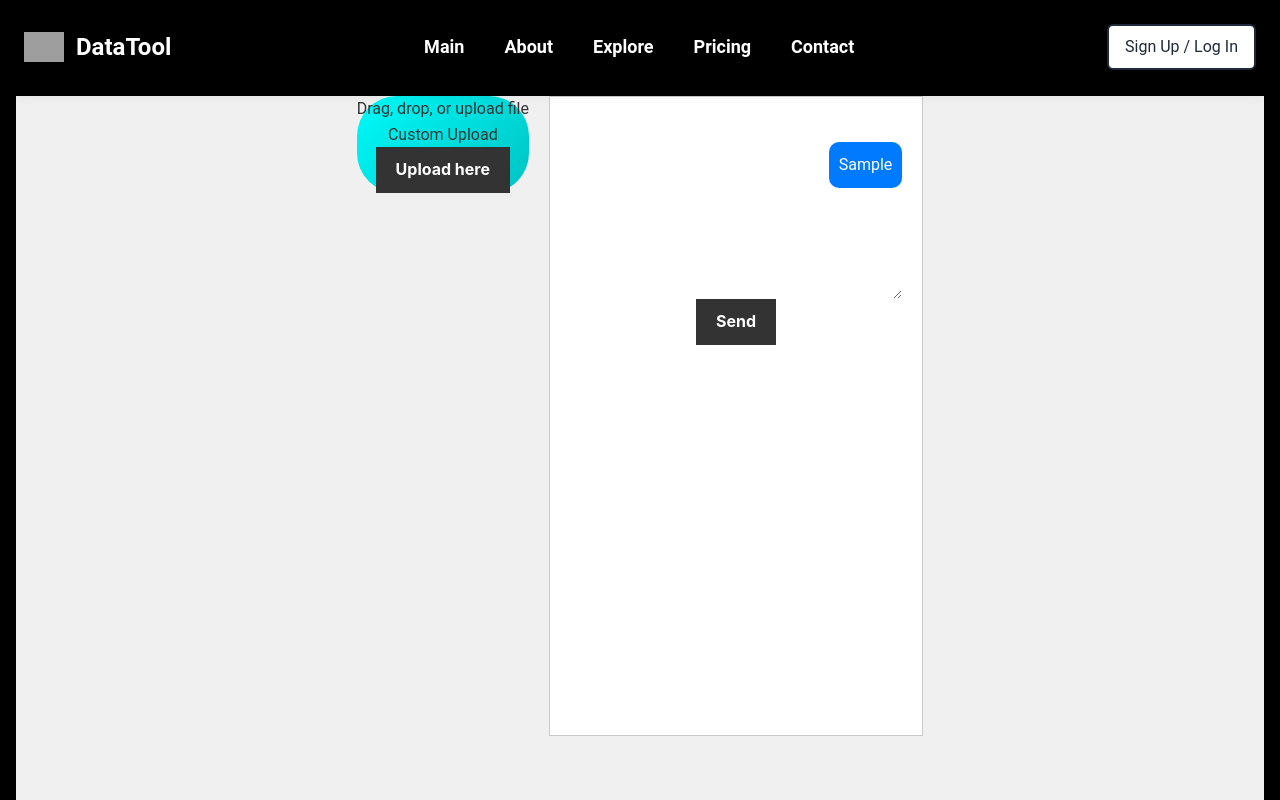
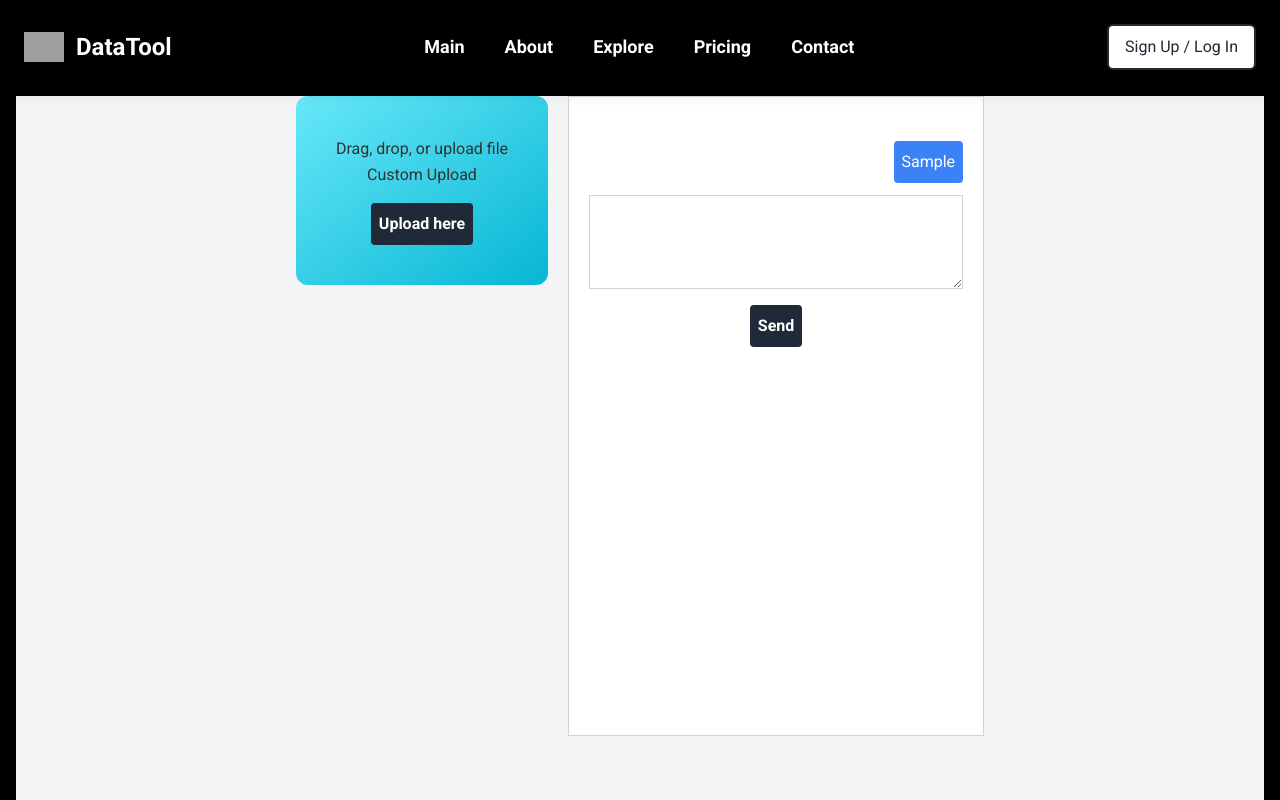
Before and after one commit to AryanKumar1401/Data-tool, a React (Create React App) app: page /explore in a window 1280 px wide. Both pictures are taken after typing "Sample" into the empty fields and a click on the button "Send". Shown: the top 800 px of the page. Built offline with nearby package versions, Linux system fonts and the light colour scheme; no server answers; grey boxes are pictures that could not be loaded.

Commit message:
Organization, File interactivity
- organized UploadPage into different files coz too messy
- Chat can interact with the file (naive approach tho)

```diff
--- a/package.json
+++ b/package.json
@@ -8,9 +8,11 @@
     "@testing-library/user-event": "^13.5.0",
     "axios": "^1.7.2",
     "firebase": "^10.12.1",
+    "fs": "^0.0.1-security",
     "openai": "^4.47.1",
     "react": "^18.3.1",
     "react-dom": "^18.3.1",
+    "react-helmet": "^6.1.0",
     "react-responsive-carousel": "^3.2.23",
     "react-router-dom": "^6.23.0",
     "react-scripts": "5.0.1",
--- a/src/App.js
+++ b/src/App.js
@@ -7,6 +7,8 @@ import AboutPage from './pages/AboutPage';
 import UploadPage from './pages/UploadPage';
 import PricingPage from './pages/PricingPage';
 import SignIn from './components/SignIn';
+import { Helmet} from 'react-helmet';
+
 
 
 //change
@@ -17,7 +19,11 @@ function App() {
   const closeModal = () => setShowAuth(false);
 
   return (
+
     <Router>
+      <Helmet>
+        <title>Data Tool</title>
+      </Helmet>
       <GlobalStyles />
       <div className="flex flex-col min-h-screen">
         <header className="bg-black fixed top-2 left-2 right-2 p-4 rounded-lg shadow-lg flex justify-between items-center z-50">
--- /dev/null
+++ b/src/components/ChatBox.js
@@ -0,0 +1,24 @@
+import React from 'react';
+
+const ChatBox = ({ messages, input, setInput, handleChatSubmit }) => {
+  return (
+    <div className="flex flex-col items-center w-1/3 ml-5 bg-white p-5 border border-gray-300 h-4/5 overflow-y-auto">
+      <div className="flex flex-col items-start w-full mt-5">
+        {messages.map((msg, index) => (
+          <div key={index} className={`p-2 rounded my-1 ${msg.isUser ? 'bg-blue-500 text-white self-end' : 'bg-gray-200 text-black self-start'}`}>
+            {msg.text}
+          </div>
+        ))}
+      </div>
+      <textarea
+        className="w-full p-2 mt-2 border border-gray-300"
+        value={input}
+        onChange={(e) => setInput(e.target.value)}
+        rows="3"
+      />
+      <button className="bg-gray-800 text-white font-bold p-2 rounded hover:bg-gray-600 mt-4" onClick={handleChatSubmit}>Send</button>
+    </div>
+  );
+};
+
+export default ChatBox;
--- /dev/null
+++ b/src/components/FileUpload.js
@@ -0,0 +1,20 @@
+import React from 'react';
+
+const FileUpload = ({ handleFileChange, handleUpload, progress, msg }) => {
+  return (
+    <div className="flex flex-col items-center p-10 bg-gradient-to-br from-cyan-300 to-cyan-500 rounded-xl">
+      <h1>Drag, drop, or upload file</h1>
+      <label htmlFor="file-upload" className="custom-file-upload cursor-pointer">
+        Custom Upload
+      </label>
+      <input id="file-upload" className="hidden" onChange={handleFileChange} type="file" />
+      <button className="bg-gray-800 text-white font-bold p-2 rounded hover:bg-gray-600 mt-4" onClick={handleUpload}>
+        Upload here
+      </button>
+      {progress.started && <progress className="w-full" max="100" value={progress.percentageCompleted}></progress>}
+      {msg && <span>{msg}</span>}
+    </div>
+  );
+};
+
+export default FileUpload;
--- a/src/pages/UploadPage.js
+++ b/src/pages/UploadPage.js
@@ -1,246 +1,68 @@
-//IMPORTS START
-
-
-//WE NEED TO ORIGINALIZE CODE SNIPPETS
-
 import React, { useState } from 'react';
-import styled from 'styled-components';
-import {ref, uploadBytesResumable, getDownloadURL } from 'firebase/storage';
-import OpenAI from 'openai';
-import { storage } from '../firebase'; // Import your initialized Firebase storage instance
-
-//IMPORTS END
-const openai = new OpenAI({
-  apiKey: process.env.REACT_APP_OPENAI_API_KEY,
-  dangerouslyAllowBrowser: true
-});
-
-// Initialize OpenAI API END
-
-
-//CSS START
-
-const PageContainer = styled.div`
-  display: flex;
-  flex-direction: row;
-  align-items: flex-start;
-  justify-content: center;
-  height: 100vh;
-  background-color: #f0f0f0;
-`;
-
-const FormContainer = styled.div`
-  display: flex;
-  flex-direction: column;
-  align-items: center;
-  border-radius: 40px;
-  background: linear-gradient(135deg, #00fafa, #00c3c3);
-`;
-
-const Input = styled.input`
-  margin: 10px 0;
-  padding: 10px;
-  display: none;
-`;
-
-const Button = styled.button`
-  padding: 10px 20px;
-  background-color: #333;
-  color: white;
-  font-weight: bold;
-  font-family: 'Inter', sans-serif;
-  border: none;
-  cursor: pointer;
-
-  &:hover {
-    background-color: #555;
-  }
-`;
-
-const ChatContainer = styled.div`
-  display: flex;
-  flex-direction: column;
-  align-items: center;
-  width: 30%;
-  margin-left: 20px;
-  background-color: #fff;
-  padding: 20px;
-  border: 1px solid #ccc;
-  height: 80vh;
-  overflow-y: auto;
-`;
-
-const ChatBox = styled.div`
-  display: flex;
-  flex-direction: column;
-  align-items: flex-start;
-  width: 100%;
-  margin-top: 20px;
-`;
-
-const MessageInput = styled.textarea`
-  width: 100%;
-  padding: 10px;
-  margin-top: 10px;
-`;
-
-const Message = styled.div`
-  background-color: ${(props) => (props.isUser ? '#007bff' : '#eee')};
-  color: ${(props) => (props.isUser ? '#fff' : '#000')};
-  align-self: ${(props) => (props.isUser ? 'flex-end' : 'flex-start')};
-  margin: 5px 0;
-  padding: 10px;
-  border-radius: 10px;
-`;
-
-
-//CSS STYLE ENDS
-
-
-//PAGE FUNCTION STARTS
+import { uploadFileToFirebase } from '../utils/firebaseUpload';
+import { getOpenAIResponse } from '../utils/openai';
+import FileUpload from '../components/FileUpload';
+import ChatBox from '../components/ChatBox';
 
 const UploadPage = () => {
-
-  //CONST DEFINITION START
   const [file, setFile] = useState(null);
+  const [fileContent, setFileContent] = useState('');
   const [progress, setProgress] = useState({ started: false, percentageCompleted: 0 });
   const [msg, setMsg] = useState(null);
   const [messages, setMessages] = useState([]);
   const [input, setInput] = useState('');
-  const [fileStatus, setFileStatus] = useState(false);
-  const [percent, setPercent] = useState(0);
+  const [, setFileURL] = useState('');
 
+  const handleFileChange = (event) => {
+    const selectedFile = event.target.files[0];
+    setFile(selectedFile);
 
-  //GET PROMPT FUNCTION (NOT ESSENTIAL - CAN BE CHANGED)
-  const getPrompt = (fileStatus) => {
-    return fileStatus ? "tell the user that the dataset has been processed and they will be directed to a new page" : "greet the user, respond to any of their questions, and after that ask them to upload a dataset";
+    const reader = new FileReader();
+    reader.onload = (e) => {
+      setFileContent(e.target.result);
+    };
+    reader.readAsText(selectedFile);
   };
-  //GET PROMPT FUNCTION (NOT ESSENTIAL - CAN BE CHANGED) END
-
-
-  //FILE CHANGE HANDLER START
-  const handleFileChange = (event) => {
-    setFile(event.target.files[0]);
-  };
-
-   //FILE CHANGE HANDLER END
-
-//FILE UPLOAD HANDLER START
 
   const handleUpload = () => {
     if (!file) {
       alert("Please choose a file first!");
       return;
     }
-
-   //FILE UPLOAD HANDLER END
-
-
-   //FUNCTIONS FOR HANDLING UPLOADS
-    const storageRef = ref(storage, `/files/${file.name}`);
-    const uploadTask = uploadBytesResumable(storageRef, file);
-
-
-
-    uploadTask.on(
-      "state_changed",
-      (snapshot) => {
-        const percent = Math.round(
-          (snapshot.bytesTransferred / snapshot.totalBytes) * 100
-        );
-        setPercent(percent);
-        setProgress({ started: true, percentageCompleted: percent });
-        setFileStatus(true);
-      },
-      (error) => {
-        console.error("Error uploading file:", error);
-        setMsg("Error uploading file");
-      },
-      async () => {
-        try {
-          // Upload completed, get download URL
-          const downloadURL = await getDownloadURL(uploadTask.snapshot.ref);
-          console.log("File uploaded successfully. Download URL:", downloadURL);
-
-          // Pass the download URL to OpenAI API for processing
-          const response = await openai.chat.completions.create({
-            model: "gpt-4",
-            messages: [
-              {
-                role: "user",
-                content: downloadURL, // Pass the download URL as input to the API
-              },
-            ],
-          });
-
-          // Process OpenAI response...
-        } catch (error) {
-          console.error('Error with OpenAI API:', error);
-        }
-      }
-    );
+    uploadFileToFirebase(file, setProgress, setFileURL, setMsg, setMessages);
   };
 
-
-//FUNCTION TO HANDLE AFTER CLICKING SUBMIT
   const handleChatSubmit = async () => {
     if (!input.trim()) return;
-    const prompt = getPrompt(fileStatus);
 
     const newMessage = { text: input, isUser: true };
     setMessages((prevMessages) => [...prevMessages, newMessage]);
     setInput('');
 
     try {
-      const response = await openai.chat.completions.create({
-        model: "gpt-4",
-        messages: [
-          {
-            role: "user",
-            content: prompt,
-          },
-        ],
-      });
-
-      const botMessage = { text: response.choices[0].message.content.trim(), isUser: false };
+      const response = await getOpenAIResponse(input, fileContent);
+      const botMessage = { text: response, isUser: false };
       setMessages((prevMessages) => [...prevMessages, botMessage]);
     } catch (error) {
       console.error('Error with OpenAI API:', error);
     }
   };
 
-
-  //FRONTEND
-
   return (
-    <PageContainer>
-      <FormContainer>
-        <h1>Drag, drop, or upload file</h1>
-        <label htmlFor="file-upload" className="custom-file-upload">
-          Custom Upload
-        </label>
-        <Input id="file-upload" onChange={handleFileChange} type="file" />
-        <Button onClick={handleUpload}>Upload here</Button>
-        {progress.started && <progress max="100" value={progress.percentageCompleted}></progress>}
-        {msg && <span>{msg}</span>}
-      </FormContainer>
-
-      <ChatContainer>
-        <ChatBox>
-          {messages.map((msg, index) => (
-            <Message key={index} isUser={msg.isUser}>
-              {msg.text}
-            </Message>
-          ))}
-        </ChatBox>
-        <MessageInput
-          value={input}
-          onChange={(e) => setInput(e.target.value)}
-          rows="3"
-        />
-        <Button onClick={handleChatSubmit}>Send</Button>
-      </ChatContainer>
-    </PageContainer>
+    <div className="flex flex-row items-start justify-center h-screen bg-gray-100">
+      <FileUpload
+        handleFileChange={handleFileChange}
+        handleUpload={handleUpload}
+        progress={progress}
+        msg={msg}
+      />
+      <ChatBox
+        messages={messages}
+        input={input}
+        setInput={setInput}
+        handleChatSubmit={handleChatSubmit}
+      />
+    </div>
   );
 };
 
--- /dev/null
+++ b/src/utils/firebaseUpload.js
@@ -0,0 +1,29 @@
+import { ref, uploadBytesResumable, getDownloadURL } from 'firebase/storage';
+import { storage } from '../firebase';
+
+export const uploadFileToFirebase = (file, setProgress, setFileURL, setMsg, setMessages) => {
+  const storageRef = ref(storage, `/files/${file.name}`);
+  const uploadTask = uploadBytesResumable(storageRef, file);
+
+  uploadTask.on(
+    "state_changed",
+    (snapshot) => {
+      const percent = Math.round(
+        (snapshot.bytesTransferred / snapshot.totalBytes) * 100
+      );
+      setProgress({ started: true, percentageCompleted: percent });
+    },
+    (error) => {
+      console.error("Error uploading file:", error);
+      setMsg("Error uploading file");
+    },
+    async () => {
+      const downloadURL = await getDownloadURL(uploadTask.snapshot.ref);
+      setFileURL(downloadURL);
+      setMsg("File uploaded successfully!");
+
+      const fileUploadedMessage = { text: `File uploaded! You can now interact with it.`, isUser: false };
+      setMessages((prevMessages) => [...prevMessages, fileUploadedMessage]);
+    }
+  );
+};
--- /dev/null
+++ b/src/utils/openai.js
@@ -0,0 +1,29 @@
+import OpenAI from 'openai';
+
+const openai = new OpenAI({
+  apiKey: process.env.REACT_APP_OPENAI_API_KEY,
+  dangerouslyAllowBrowser: true
+});
+
+export const getOpenAIResponse = async (input, fileContent) => {
+  try {
+    const response = await openai.chat.completions.create({
+      model: "gpt-4",
+      messages: [
+        {
+          role: "system",
+          content: "You are a personal data file analyst. Write and run code that will clean the uploaded file."
+        },
+        {
+          role: "user",
+          content: `Using the data from the uploaded file, answer the following question: ${input}\n\nFile Content:\n${fileContent}`
+        }
+      ]
+    });
+
+    return response.choices[0].message.content.trim();
+  } catch (error) {
+    console.error('Error with OpenAI API:', error);
+    throw new Error('Failed to get response from OpenAI');
+  }
+};
```
Also changed, not shown: 1 other file (tests, documents, lock files or other folders).
